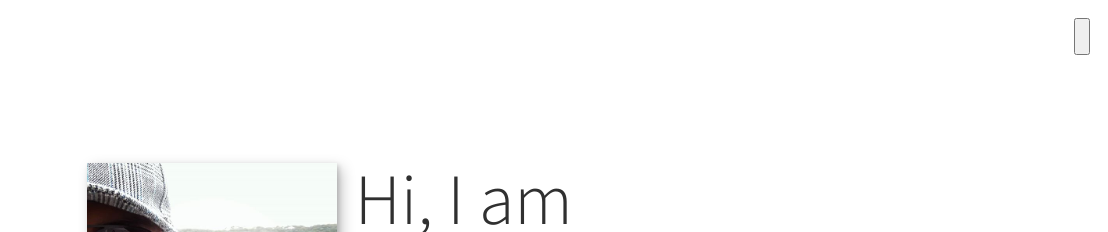
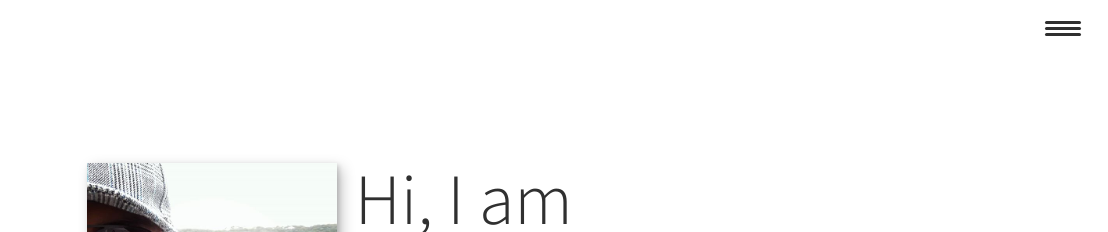
Before and after one commit to khalid32/My-Portfolio, a plain HTML site: page index.html in a window 1280 px wide. Shown: the top 232 px of the page, 172-1280 px from the left. Drawn offline with nearby package versions, Linux system fonts and the light colour scheme.

Commit message:
Creating a hunburger.

```diff
--- a/css/style.css
+++ b/css/style.css
@@ -171,6 +171,42 @@ header {
 .nav__link:hover {
     color: var(--clr-accent);
 }
+
+.nav-toggle {
+    padding: .5em;
+    background: transparent;
+    border: 0;
+    cursor: pointer;
+    position: absolute;
+    right: 1em;
+    top: 1em;
+    z-index: 1000;
+}
+
+.hamburger {
+    display: block;
+    position: relative;
+}
+
+.hamburger,
+.hamburger::before,
+.hamburger::after {
+    background: var(--clr-dark);
+    width: 2em;
+    height: 3px;
+    border-radius: 1em;
+    transition: transform 250ms ease-in-out;
+}
+
+.hamburger::before,
+.hamburger::after {
+    content: '';
+    position: absolute;
+    left: 0; right: 0;
+}
+
+.hamburger::before { top: 6px; }
+.hamburger::after { bottom: 6px; }
 
 /*  Intro section  */
 
```
